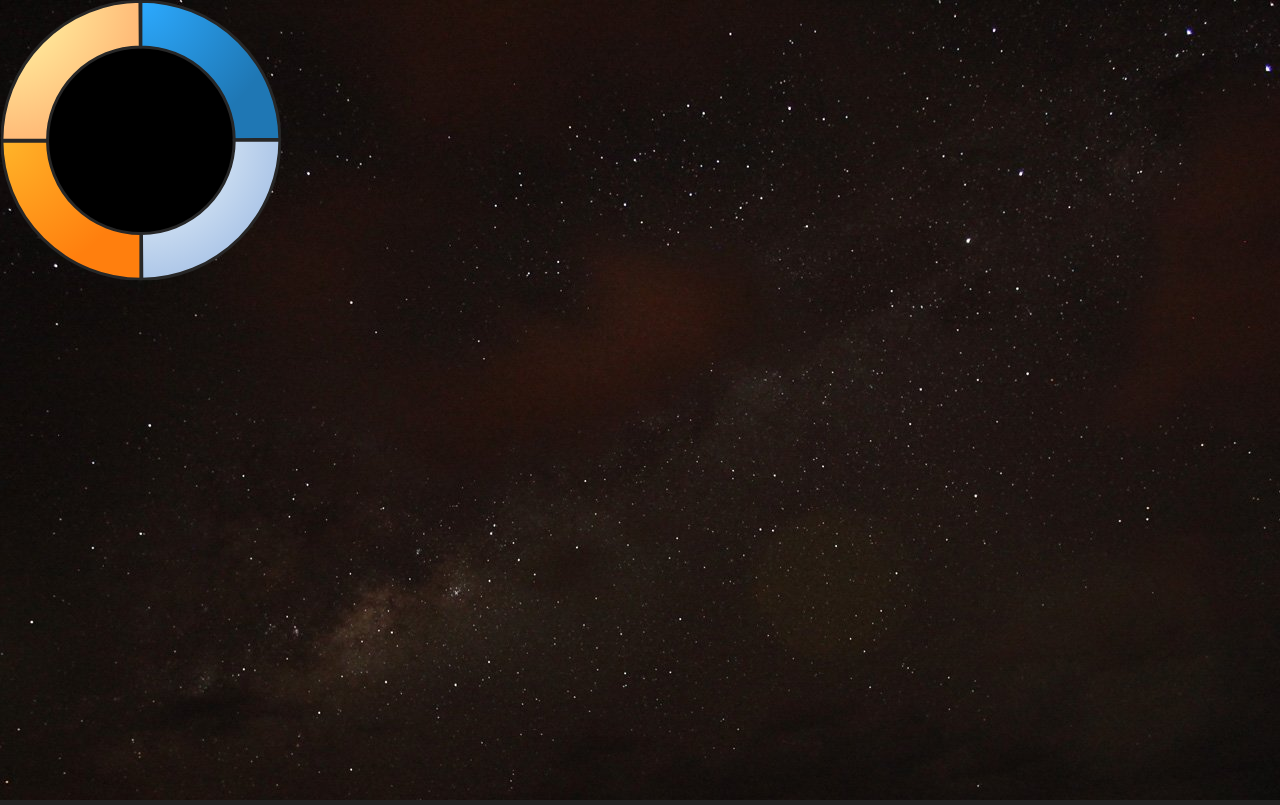
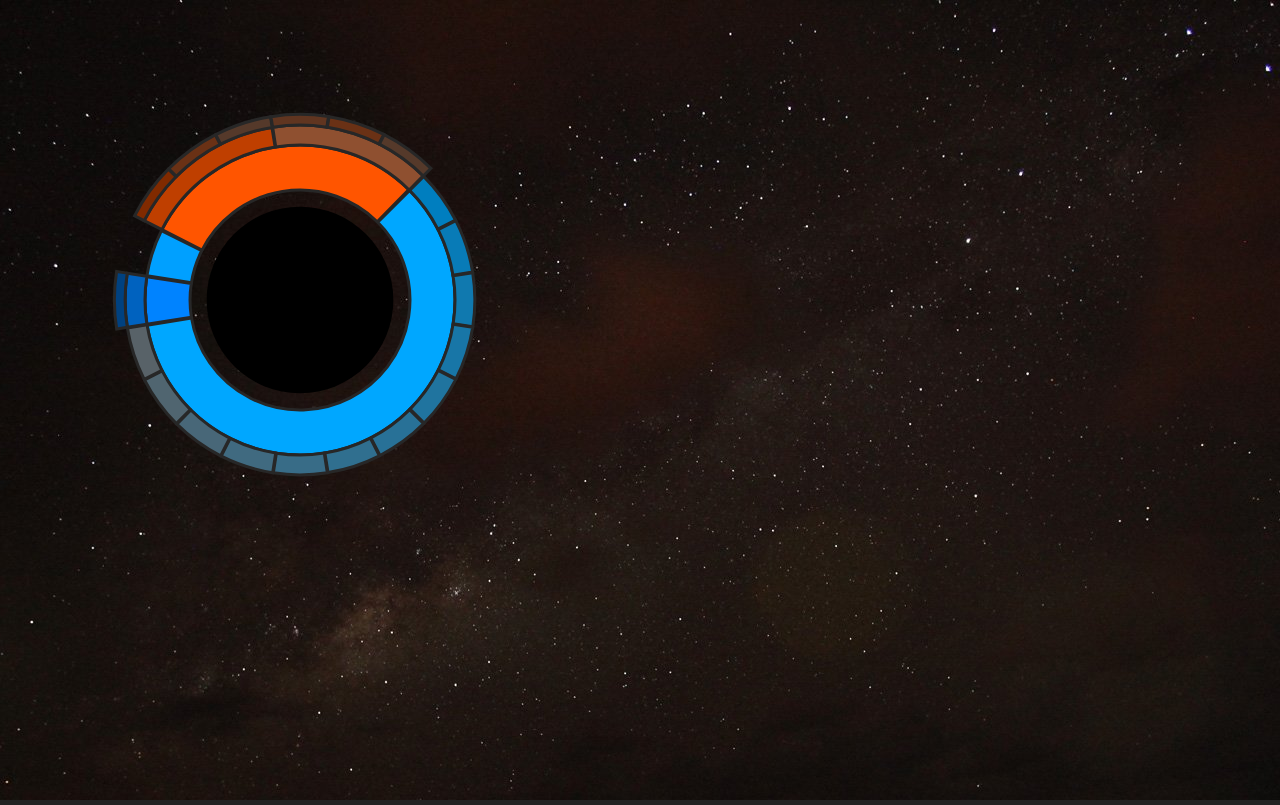
Before and after one commit to lgrkvst/visarch, a website: page testing/calling_sunburst.html in a window 1280 px wide. Drawn offline with Linux system fonts and the light colour scheme.

Commit message:
menu as svg:g+movement+h+choice+sl-colors

```diff
--- a/testing/calling_sunburst.html
+++ b/testing/calling_sunburst.html
@@ -64,7 +64,7 @@
 
 						var w = $(window).width(),
 							h = $(window).height();
-						var color = d3.scale.category20();
+							var color = d3.scale.category20c();
 
 						var svg = d3.select("body").append("svg")
 						    .attr("width", w)
@@ -128,54 +128,51 @@
 								/** Draw radial menu - a quite undocumented module at the moment.
 								 *
 								 * @author Christian Lagerkvist [christian.lagerkvist@seb.se]
-								 * Unfortunately, sunburst currently has a dependency to "groups", an array which functions as color-lookup. I'm ashamed.
-
-									* Move stuff to css
-									* Testa ta bort all css
-									* Blir himla läckert i gråskalor – testa!
+								 * Move stuff to css
+ 								 * Testa ta bort all css
+								 * Läckert i gråskalor? – testa!
 								 */
 								var radius = 140;
 								var rotate = Math.PI/4;
-//								var sunburstColor = d3.scale.category20();
 
-								var x = d3.scale.linear().range([0, 2 * Math.PI]);
-								var y = d3.scale.sqrt().range([0, radius]);
-
-								// var arc = d3.svg.arc()
-								// 	.startAngle(function(d, i) {
-								// 		return Math.max(0, rotate+Math.min(2 * Math.PI, x(d.x)));
-								// 		})
-								// 	.endAngle(function(d) {
-								// 		return Math.max(0, rotate+Math.min(2 * Math.PI, x(d.x + d.dx)));
-								// 		})
-								// 	.innerRadius(function(d) {
-								// 		return Math.max(0, y(d.y));
-								// 		})
-								// 	.outerRadius(function(d) {
-								// 		return Math.max(0, y(d.y + d.dy));
-								// 		});
-
+								// my first curry pattern - yay!!
+								var arcradius = function (inner_outer) {
+									return function(x) {
+										return Math.atan(x.depth+inner_outer)*radius;
+									}
+								}
 								var arc = d3.svg.arc()
-								    .startAngle(function(d) { return d.x; })
-								    .endAngle(function(d) { return d.x + d.dx - .01 / (d.depth + .5); })
-								    .innerRadius(function(d) { return radius / 3 * (d.depth+1); })
-								    .outerRadius(function(d) { return radius / 3 * (d.depth + 2) - 1; });
-
-
+								    .startAngle(function(d) { return d.x+rotate; })
+								    .endAngle(function(d) { return rotate + d.x + d.dx - .01 / (d.depth + .5); })
+								    .innerRadius(arcradius(0))
+								    .outerRadius(arcradius(1));
 
 								// got these from http://bl.ocks.org/mbostock/5944371
 								function fill(d) {
 								  var p = d;
-								  while (p.depth > 1) p = p.parent;
-								  var c = d3.lab(color(p.group));
-								  c.l = luminance(d.sum);
+								  var i = 0;
+								  while (p.depth > 1) {
+									  if (i == 0) {
+										  i = p.parent.children.indexOf(p)/(p.parent.children.length);
+									  }
+									  p = p.parent;
+									}
+								  var c = d3.hsl(color(label(p)));
+								  c.l = luminance(d.depth);
+								  console.log(i);
+								  c.s = saturation(i);
 								  return c;
 								}
 
-								var luminance = d3.scale.sqrt()
-								    .domain([0, 1e6])
-								    .clamp(true)
-								    .range([90, 20]);
+								var luminance = d3.scale.linear()
+								    .domain([1,5])
+								    .clamp(false)
+								    .range([0.5, 0]);
+
+								var saturation = d3.scale.linear()
+								    .domain([0,1])
+								    .clamp(false)
+								    .range([1, 0]);
 
 								var partition = d3.layout.partition()
 									.sort(function(a, b) { return d3.ascending(a.name, b.name); })
@@ -190,48 +187,34 @@
 								    // and stash the children so they can be restored as we descend.
 								    partition.value(function(d) { return d.size; })
 								        .nodes(root)
-								        .forEach(function(d) {
+								        .forEach(function(d, i) {
 								          d._children = d.children;
 								          d.sum = d.value;
-								          d.fill = fill(d);
+										  d.fill = fill(d);
 								        });
 
 								    // Now redefine the value function to use the previously-computed sum.
 								    partition
-								        .children(function(d, depth) { return depth < 1 ? d._children : null; })
+								        .children(function(d, depth) { return depth < 3 ? d._children : null; })
 								        .value(function(d) { return 1;/*Math.sqrt(d.sum); */ });
 
-									var sunburst = container.append("svg").attr("class", "radial");
+									var sunburst = container.append("g").attr("class", "radial");
+									sunburst.attr("transform", "translate(300,300)");
 
-									sunburst
-										.attr("viewBox", "-" + radius + " -" + radius + " " + radius*2 + " " + radius*2)
-										.attr("width", radius*2)
-										.attr("height", radius*2)
-										.attr("x", n.x)
-										.attr("y", n.y);
+									// har precis gjort om från svg till g för att slippa viewPort clipping
+									// verkar dragga mjukt, men dragalgon är offsettad något...
+									// m är global, s likaså. Kan vara radius som används på annat sätt i denna bilevel-implementation
 
 									// attach event listener to container
 									container.on("mousemove", function(e){
-										var offset = 20; // activate move slighly before reaching menu edge
+										var offset = 0; // activate move slighly before reaching menu edge
 										var r = radius-offset;
-										var m = {
-											x: d3.mouse(this)[0]-offset,
-											y: d3.mouse(this)[1]-offset
-										};
-										var s = {
-											x: sunburst.attr("x"),
-											y: sunburst.attr("y")
-										}
-										var o = {
-											x: 1*s.x+r,
-											y: 1*s.y+r
-										}
-										if (((m.x-o.x)*(m.x-o.x)+(m.y-o.y)*(m.y-o.y)) > r*r) {
-											var A = Math.atan2((m.y-o.y),(m.x-o.x));
-											var deltaX = Math.cos(A)*r;
-											var deltaY = Math.sin(A)*r;
-											sunburst.attr("x", 1*m.x-deltaX-1*r);
-											sunburst.attr("y", 1*m.y-deltaY-1*r);
+										var m = d3.mouse(this);
+										var s = sunburst.attr("transform").match(/translate\((\d+),(\d+)/).filter(function(a,b){return b ? a : false;});
+
+										if (((m[0]-s[0])*(m[0]-s[0])+(m[1]-s[1])*(m[1]-s[1])) > r*r) {
+											var A = Math.atan2((m[1]-s[1]),(m[0]-s[0]));
+											sunburst.attr("transform", "translate("+Math.round(1*m[0]-Math.cos(A)*r)+","+Math.round(1*m[1]-Math.sin(A)*r)+")")
 										}
 									});
 
@@ -240,7 +223,7 @@
 								        .on("click", zoomOut);
 
 								    center.append("title")
-								        .text("zoom out");
+								        .text("back");
 
 									group = sunburst.selectAll("g").append("g");
 									zoom(root, root);
@@ -289,10 +272,6 @@
 									// 		return 3 - n.depth;
 									// 	});
 
-
-
-
-
 									    function zoomIn(p) {
 									      if (p.callback) p.callback(p);
 									      zoom(p, p);
@@ -303,18 +282,8 @@
 									      zoom(p.parent, p);
 									    }
 
+										function zoom(root, p) {
 
-
-
-
-
-
-
-
-
-
-
-										function zoom(root, p) {
 										    if (document.documentElement.__transition__) return;
 
 										    // Rescale outside angles to match the new layout.
@@ -364,11 +333,8 @@
 												.attr("id", function(d, i) {
 													return "path" + i;
 													})
-												.attr("fill-opacity", function(d, i) {
-												 	if (d.depth == 0) return 0;
-												 	return 1/(d.depth*d.depth);
-												 	})
 												.style("fill", function(d, i) {
+													return d.fill;
 													return "url(#m" + i + ")";
 													})
 												.style("stroke", "#272727")
@@ -464,7 +430,7 @@
 
 								function label(n) {
 									//								if (!n.children) return;
-									var label = n.label || n.name || "";
+									var label = n.name || n.id || "";
 									label = label.toUpperCase();
 									//								if (n.value == 1) return label.substring(0,1);
 									return label;
```
